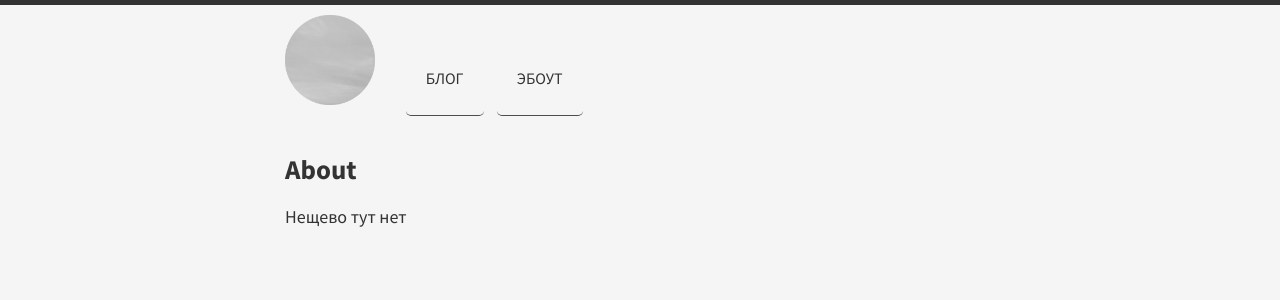
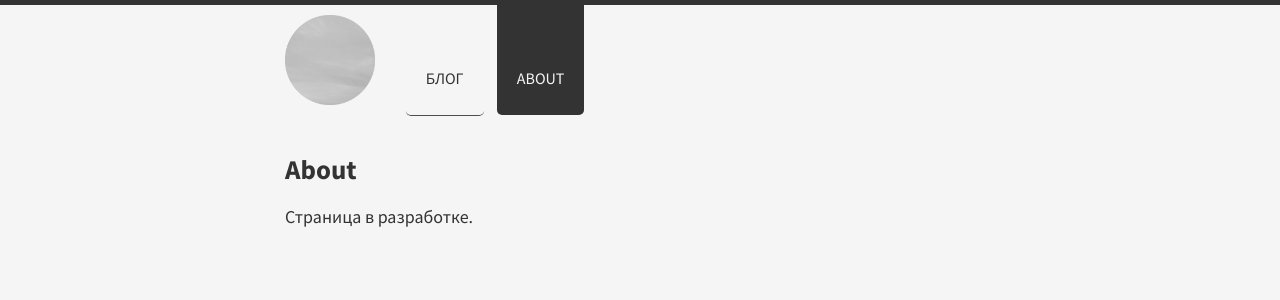
Before and after one commit to Ancientrivals/old, a Jekyll site: the page built from ru/about/index.md, in a window 1280 px wide. Shown: the top 300 px of the page. Built offline with Jekyll 4.4.1, drawn with Linux system fonts in a browser that asks for light colours; nearby versions of some CDN libraries; Markdown is read by kramdown in place of the engine named in the settings.

Commit message:
changing about

```diff
--- a/_data/rulinks.yml
+++ b/_data/rulinks.yml
@@ -2,4 +2,4 @@
   title: Блог
 
 - url: /ru/about
-  title: Эбоут
+  title: About
--- a/ru/about/index.md
+++ b/ru/about/index.md
@@ -3,4 +3,4 @@
 title: About
 ---
 
-Нещево тут нет
+Страница в разработке.
```
